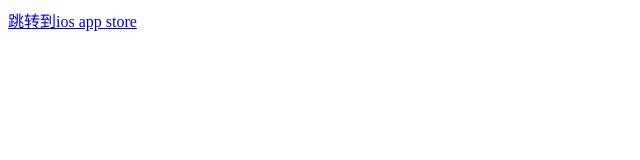
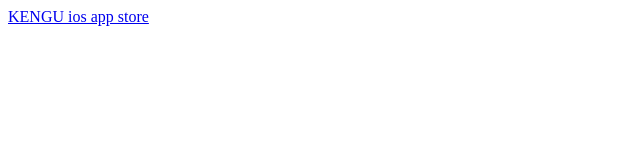
Before and after one commit to dtsurkan/dtsurkan.github.io, a plain HTML site: page index.html in a window 1280 px wide. Shown: the whole page, without its empty margins (0-640 px from the left). Drawn offline with Linux system fonts and the light colour scheme.

Commit message:
Update index.html

```diff
--- a/index.html
+++ b/index.html
@@ -9,6 +9,6 @@
     <!--<meta name="apple-itunes-app" content="app-id=1234460497">-->
 </head>
 <body>
-<a href="http://itunes.apple.com/app/id432274380">跳转到ios app store</a>
+<a href="http://itunes.apple.com/app/id1436018610"> KENGU ios app store</a>
 </body>
 </html>
```
